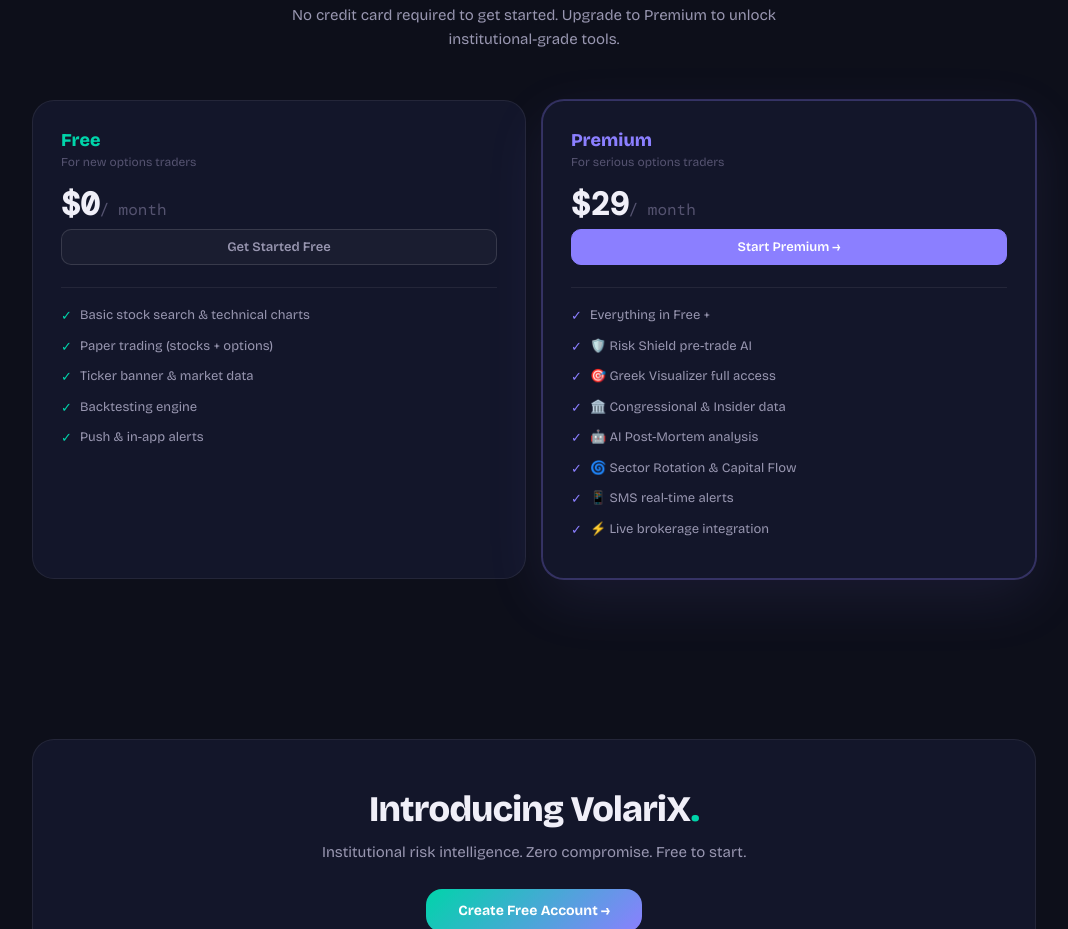
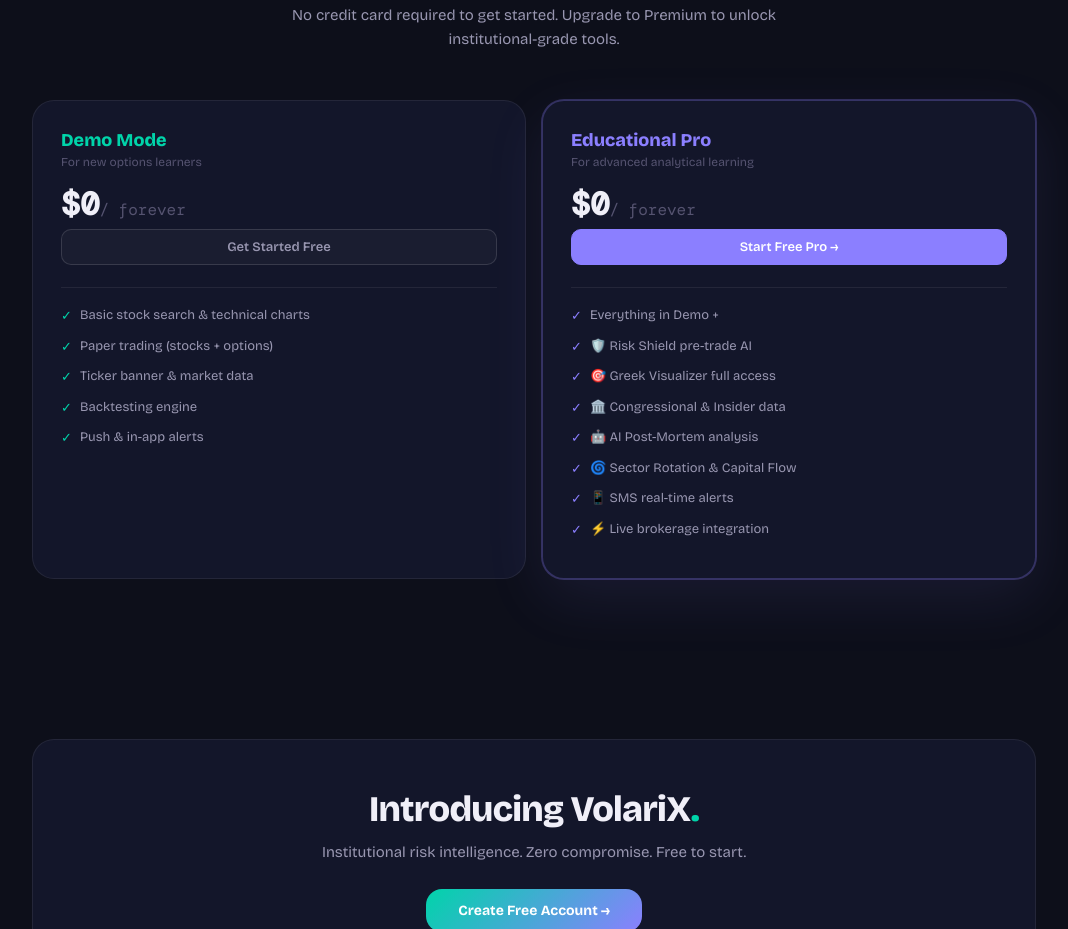
Before and after one commit to galirama/volarix, a website: page app/index.html in a window 1280 px wide. Shown: the part 2517-3446 px from the top of the page, without its empty margins (106-1174 px from the left). Drawn offline with nearby package versions, Linux system fonts and the light colour scheme; a web font is replaced by a local one.

Commit message:
remove $ money marketing since it's free

```diff
--- a/app/index.html
+++ b/app/index.html
@@ -315,12 +315,12 @@ document.getElementById('previewPositions').innerHTML=POS.map(([t,type,pnl,c])=>
 
 // ── Pricing ──
 const TIERS=[
-  ['Free','$0','month','cyan',false,[
+  ['Demo Mode','$0','forever','cyan',false,[
     ['✓','Basic stock search & technical charts'],['✓','Paper trading (stocks + options)'],
     ['✓','Ticker banner & market data'],['✓','Backtesting engine'],['✓','Push & in-app alerts'],
   ]],
-  ['Premium','$29','month','purple',true,[
-    ['✓','Everything in Free +'],['✓','🛡️ Risk Shield pre-trade AI'],
+  ['Educational Pro','$0','forever','purple',true,[
+    ['✓','Everything in Demo +'],['✓','🛡️ Risk Shield pre-trade AI'],
     ['✓','🎯 Greek Visualizer full access'],['✓','🏛️ Congressional & Insider data'],
     ['✓','🤖 AI Post-Mortem analysis'],['✓','🌀 Sector Rotation & Capital Flow'],
     ['✓','📱 SMS real-time alerts'],['✓','⚡ Live brokerage integration'],
@@ -329,9 +329,9 @@ const TIERS=[
 document.getElementById('pricingGrid').innerHTML=TIERS.map(([name,price,period,c,featured,feats])=>`
 <div class="pricing-card${featured?' featured':''}">
   <div class="pricing-name" style="color:var(--${c})">${name}</div>
-  <div style="font-size:12px;color:var(--text3)">For ${featured?'serious':'new'} options traders</div>
+  <div style="font-size:12px;color:var(--text3)">For ${featured?'advanced analytical learning':'new options learners'}</div>
   <div class="pricing-price" style="color:var(--text)">${price}<span style="font-size:16px;color:var(--text3);font-weight:400">/ ${period}</span></div>
-  <a href="login.html?mode=register" class="btn btn-${featured?'primary':'secondary'}" style="width:100%;justify-content:center;margin-bottom:4px">${featured?'Start Premium →':'Get Started Free'}</a>
+  <a href="login.html?mode=register" class="btn btn-${featured?'primary':'secondary'}" style="width:100%;justify-content:center;margin-bottom:4px">${featured?'Start Free Pro →':'Get Started Free'}</a>
   <div class="pricing-divider"></div>
   ${feats.map(([ic,f])=>`<div class="pricing-feature"><span class="pricing-check" style="color:var(--${c})">${ic}</span><span>${f}</span></div>`).join('')}
 </div>`).join('');
```
Also changed, not shown: app/app.html (+4 -4 lines).
